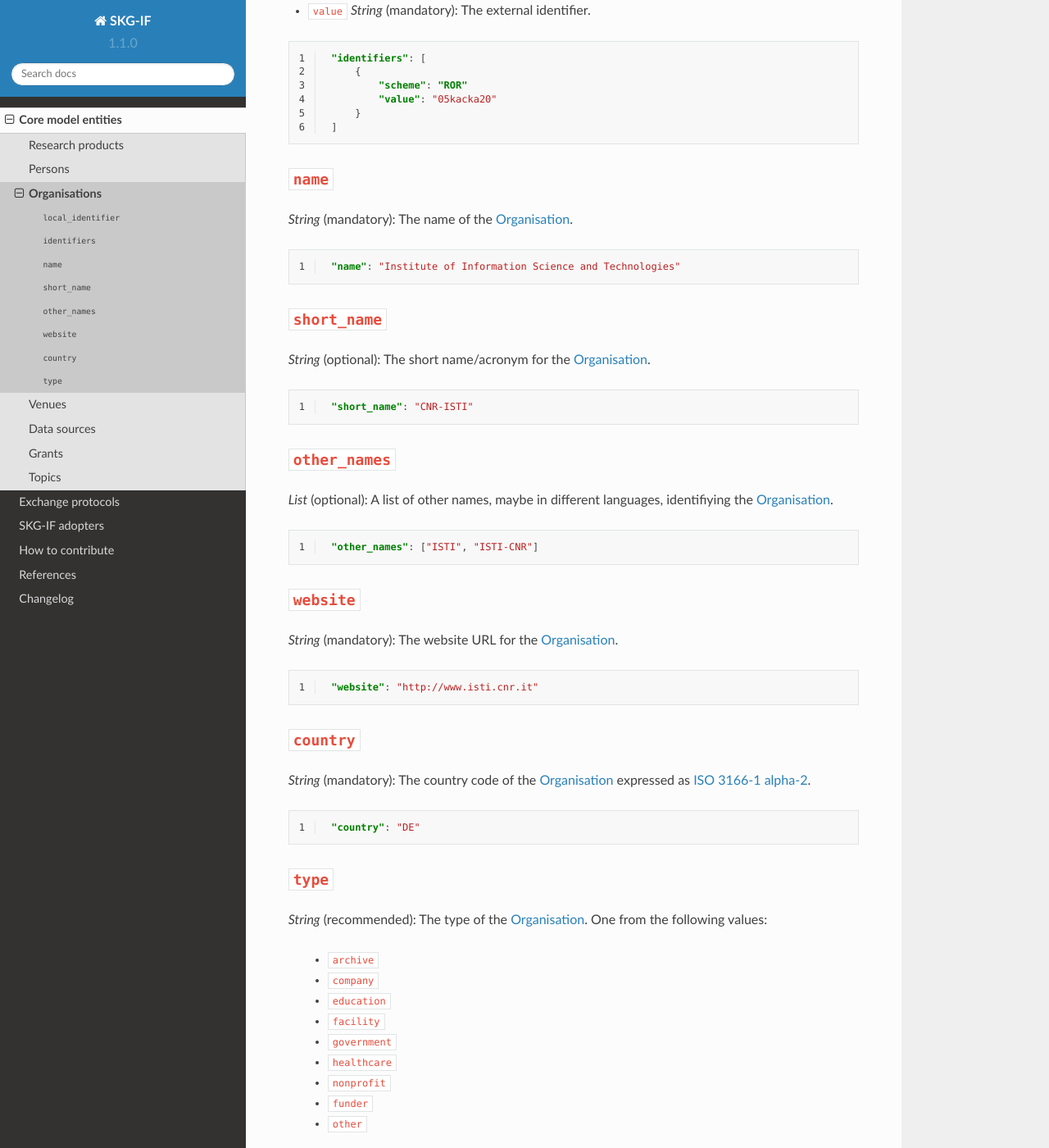
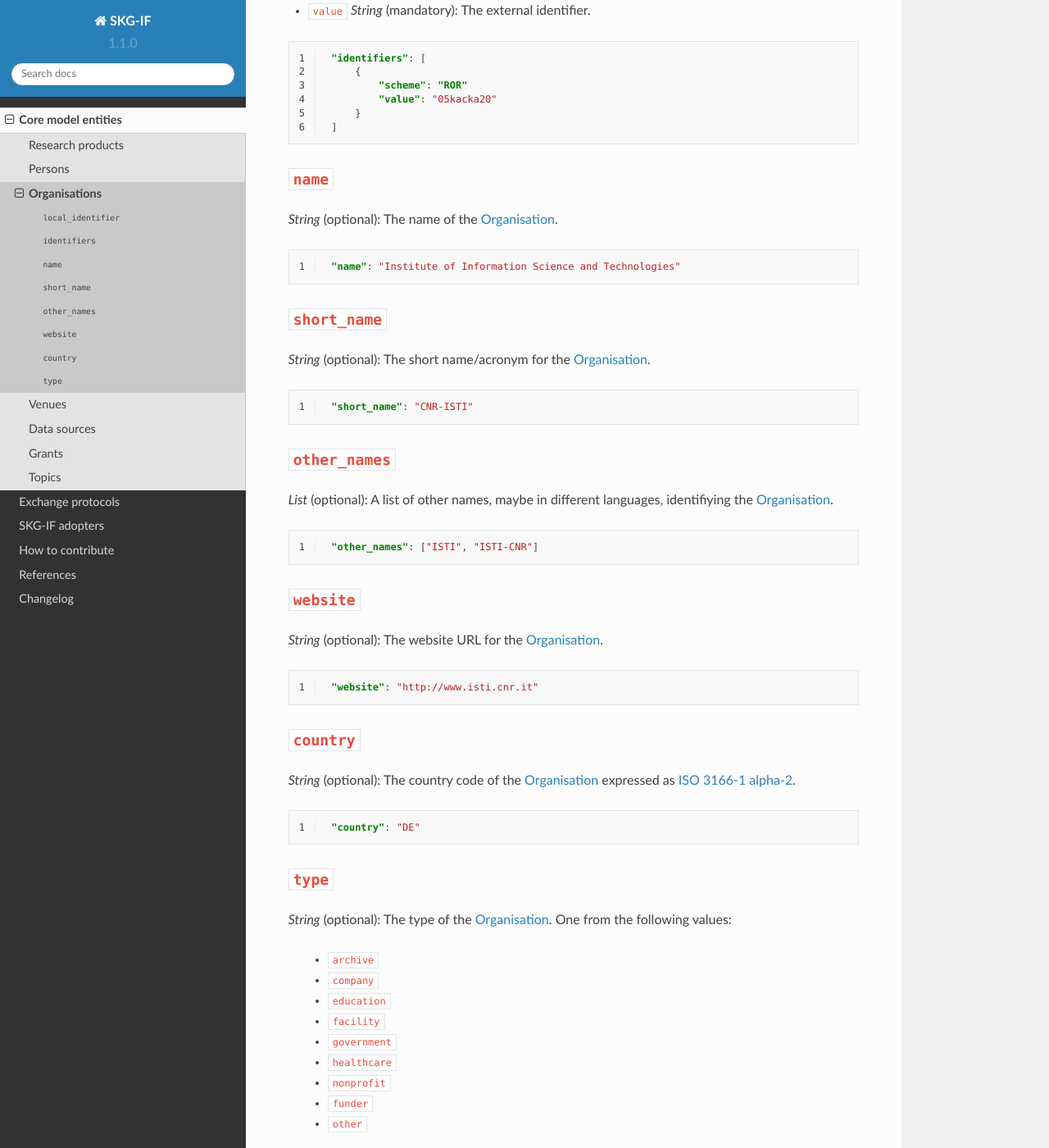
Before and after one commit to andremann/SKG-IF, a Sphinx documentation site: the page built from docs/source/organisations.rst, in a window 1280 px wide and 1400 px high, scrolled down 627 px. Shown: the whole window at 82% size. Built offline with Sphinx 7.4.7 and the Read the Docs theme 2.0.0, drawn with Linux system fonts in a browser that asks for light colours; pages that are not in the unit, such as notebooks, are missing from menus.

Commit message:
changing mandatory fields for orgs

```diff
--- a/docs/source/organisations.rst
+++ b/docs/source/organisations.rst
@@ -39,7 +39,7 @@ This section is to describe the metadata fields for the :ref:`Organisation <Orga
 
 ``name``
 ----
-*String* (mandatory): The name of the :ref:`Organisation <Organisation>`.
+*String* (optional): The name of the :ref:`Organisation <Organisation>`.
 
 .. code-block:: json
    :linenos:
@@ -69,7 +69,7 @@ This section is to describe the metadata fields for the :ref:`Organisation <Orga
 
 ``website``
 ----
-*String* (mandatory): The website URL for the :ref:`Organisation <Organisation>`.
+*String* (optional): The website URL for the :ref:`Organisation <Organisation>`.
 
 .. code-block:: json
    :linenos:
@@ -79,7 +79,7 @@ This section is to describe the metadata fields for the :ref:`Organisation <Orga
 
 ``country``
 ----
-*String* (mandatory): The country code of the :ref:`Organisation <Organisation>` expressed as `ISO 3166-1 alpha-2 <https://en.wikipedia.org/wiki/ISO_3166-1_alpha-2>`_.
+*String* (optional): The country code of the :ref:`Organisation <Organisation>` expressed as `ISO 3166-1 alpha-2 <https://en.wikipedia.org/wiki/ISO_3166-1_alpha-2>`_.
 
 .. code-block:: json
    :linenos:
@@ -89,7 +89,7 @@ This section is to describe the metadata fields for the :ref:`Organisation <Orga
 
 ``type``
 ----
-*String* (recommended): The type of the :ref:`Organisation <Organisation>`. One from the following values:
+*String* (optional): The type of the :ref:`Organisation <Organisation>`. One from the following values:
 
     * ``archive``
     * ``company``
```
